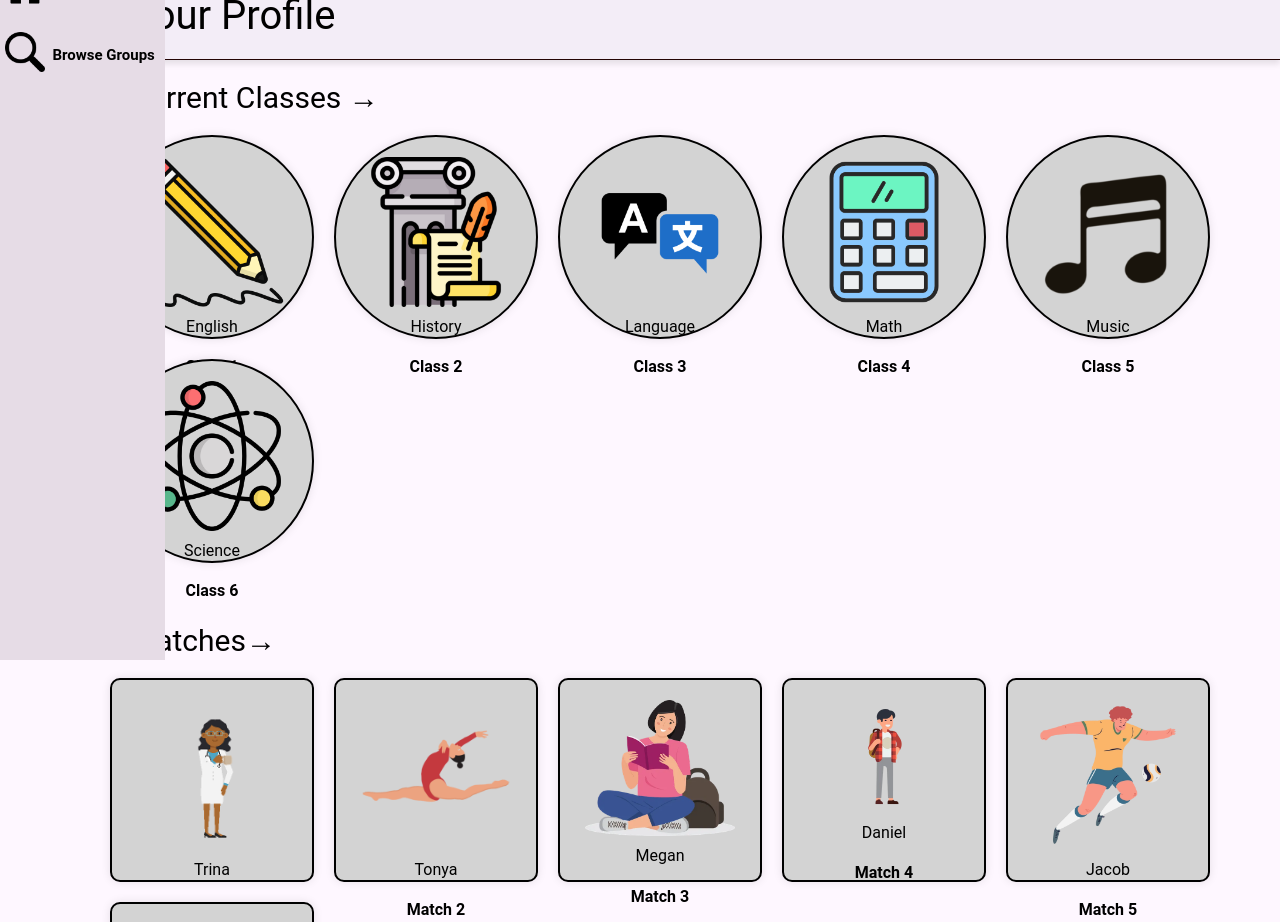
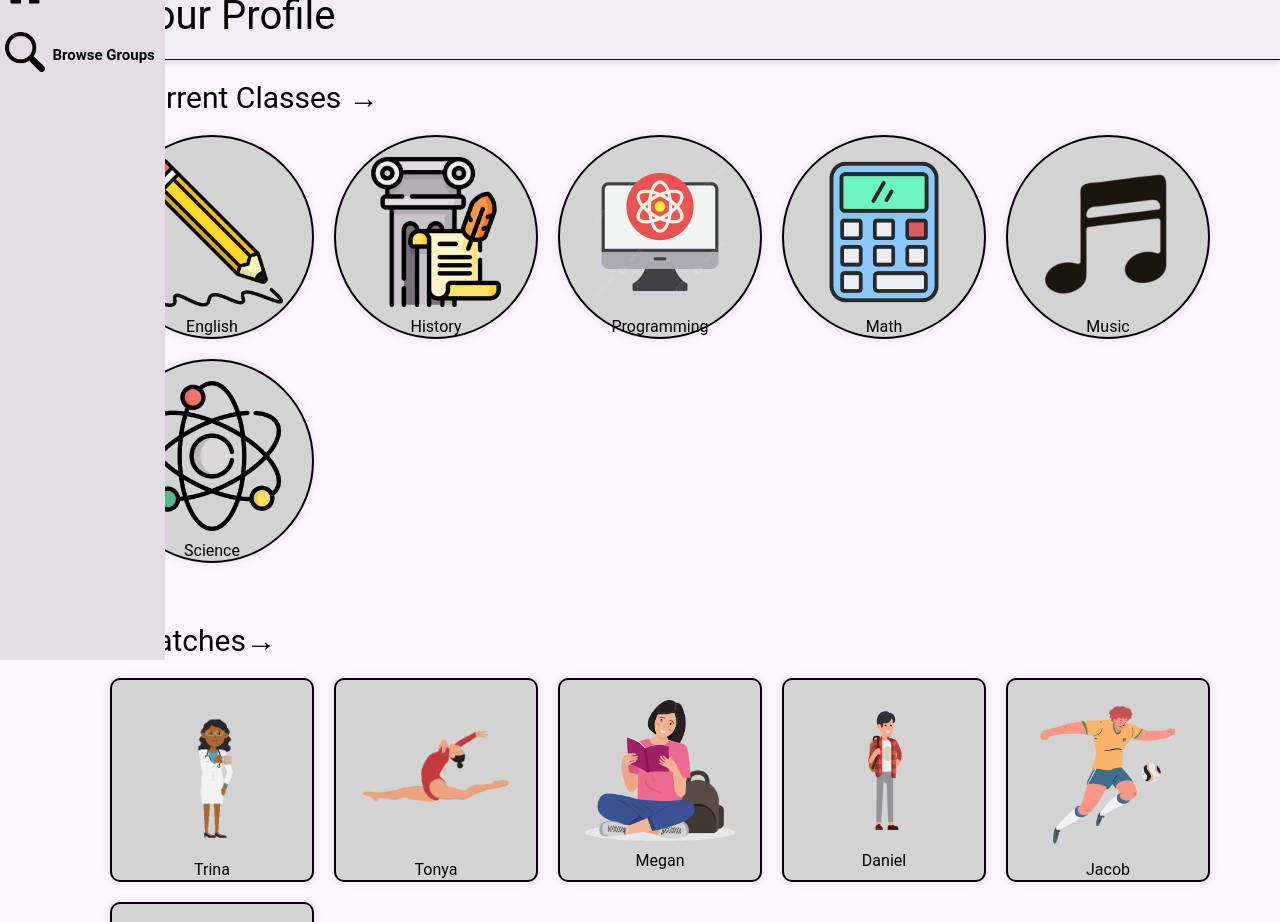
Before and after one commit to hughmathimati/TerpMatchGroup, a React (Vite) app: page / in a window 1280 px wide. Shown: the part 160-1082 px from the top of the page. Built offline with nearby package versions, Linux system fonts and the light colour scheme.

Commit message:
edited class & matches

```diff
--- a/src/Home/Home.jsx
+++ b/src/Home/Home.jsx
@@ -38,7 +38,7 @@ const course_Names = [
 const class_names = [
   'English',
   'History',
-  'Language',
+  'Programming',
   'Math',
   'Music',
   'Science'
@@ -56,7 +56,7 @@ const match_names = [
 const class_image = [
   'src/classImages/english.png',
   'src/classImages/history.png',
-  'src/classImages/language.png',
+  'src/classImages/programming.png',
   'src/classImages/math.png',
   'src/classImages/music.png',
   'src/classImages/science.png'
@@ -77,14 +77,14 @@ export default function Home() {
   <div className="header">Home</div>
     <div className="subtitle">Your Profile</div>
 
-
     <div className="title">Current Classes →</div>
     <div className="grid">
   {[...Array(6)].map((_, index) => (
     <div key={index} className="circle">
       <img src={class_image[index]} id="home-image" alt={`Class ${index + 1}`} />
+      <div className="match-info">
+        </div>
       {class_names[index]}
-      <h4>Class {index + 1}</h4>
     </div>
   ))}
 </div>
@@ -94,10 +94,10 @@ export default function Home() {
   {[...Array(6)].map((_, index) => (
     <div key={index} className="square">
       <img src={match_image[index]} id="home-image" alt={`Match ${index + 1}`} />
+      {/* {match_names[index]} */}
+      <div className="match-info">
+      </div>
       {match_names[index]}
-      <div className="match-info">
-      <h4>Match {index + 1} </h4>
-      </div>
     </div>
   ))}
 </div>
```
Also changed, not shown: src/classImages/programming.png (added).
